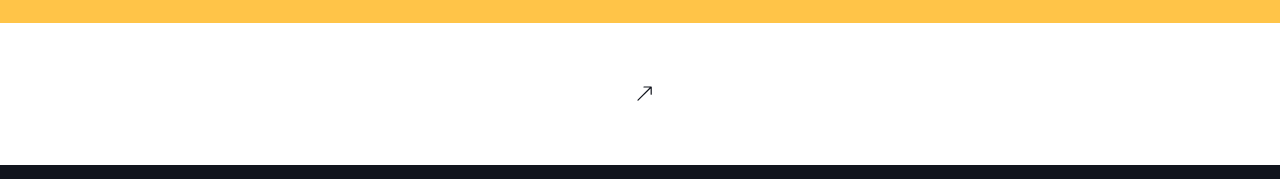
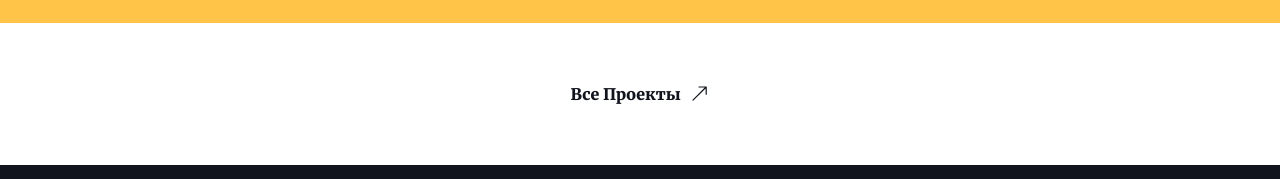
Before and after one commit to DenKuznets/portfolio, a React (Vite) app: page / in a window 1280 px wide. Shown: the part 2621-2800 px from the top of the page. Built offline with nearby package versions, Linux system fonts and the light colour scheme.

Commit message:
all links and buttons refactored for router

```diff
--- a/src/components/AllWorks.jsx
+++ b/src/components/AllWorks.jsx
@@ -2,6 +2,7 @@ import styled from "styled-components";
 import WorkSmall from "./WorkSmall";
 import BigLink from "./BigLink";
 import useLocalization from "../hooks/useLocalization";
+import { useNavigate } from "react-router";
 
 const AllWorksStyled = styled.section`
     padding-top: 1em;
@@ -28,20 +29,20 @@ const AllWorksStyled = styled.section`
         margin-left: 10px;
         z-index: 2;
 
-        background-color: ${({theme})=> theme.allWorks.btnBack};
+        background-color: ${({ theme }) => theme.allWorks.btnBack};
     }
 `;
 
 const AllWorks = () => {
     const textGlobal = useLocalization().local;
-
+    const navigate = useNavigate();
     const works = textGlobal.work.works.map((work, index) => (
-        <WorkSmall key={index} work={work} />
+        <WorkSmall onClick={()=>navigate(`/allworks/${index}`)} key={index} work={work} />
     ));
 
     return (
         <AllWorksStyled>
-            <BigLink to="/" className="btn-back">
+            <BigLink onClick={() => navigate(-1)} className="btn-back">
                 {textGlobal.backButton}
             </BigLink>
             <h2>{textGlobal.work.myWorks}</h2>
--- a/src/components/Work.jsx
+++ b/src/components/Work.jsx
@@ -4,12 +4,14 @@ import { WorkStyled } from "./styled/Work.styled";
 import useMediaQuery from "../hooks/useMediaQuery";
 import TechList from "./TechList";
 import useLocalization from "../hooks/useLocalization";
+import { useNavigate } from "react-router";
 
 const Work = (props) => {
     const overlayRef = useRef("");
     const imageRef = useRef("");
     const textGlobal = useLocalization().local;
     const textWork = textGlobal.work.works[props.id];
+    const navigate = useNavigate();
 
     const desktop = useMediaQuery("(min-width: 768px)");
     let caseNumberTimeout;
@@ -61,6 +63,7 @@ const Work = (props) => {
     function workImg() {
         return (
             <div
+                onClick={()=> navigate(`/allworks/${props.id}`)}
                 className={`work__img ${
                     props.id % 2 !== 0
                         ? "work__img--left"
--- a/src/pages/MainPage.jsx
+++ b/src/pages/MainPage.jsx
@@ -37,8 +37,8 @@ const MainPage = () => {
                             padding: "2em 0",
                         }}
                     >
-                        <BigLink to="allworks">
-                            {textGlobal.work.moreExamples}
+                        <BigLink to="allworks" onClick={()=>window.scrollTo(0,0)}>
+                            {textGlobal.allWorks}
                         </BigLink>
                     </div>
                 </section>
--- a/utils.js
+++ b/utils.js
@@ -135,6 +135,7 @@ export const localization = {
         showmore: "Подробнее",
         backButton: "Назад",
         myWorks: "Мои проекты",
+        allWorks: 'Все проекты',
         header: {
             nav: {
                 hero: "Обо мне",
```
